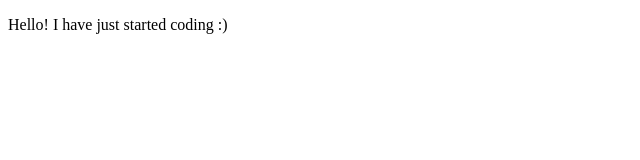
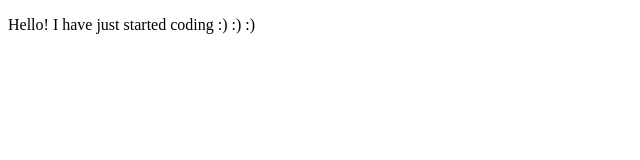
Before and after one commit to LineSvensen/my-first-project, a plain HTML site: page index.html in a window 1280 px wide. Shown: the full height of the page, 0-640 px from the left. Drawn offline with Linux system fonts and the light colour scheme.

Commit message:
Added: one more smiley

```diff
--- a/index.html
+++ b/index.html
@@ -5,6 +5,6 @@
     <title>Title</title>
 </head>
 <body>
-<p>Hello! I have just started coding :)</p>
+<p>Hello! I have just started coding :) :) :)</p>
 </body>
 </html>
```
